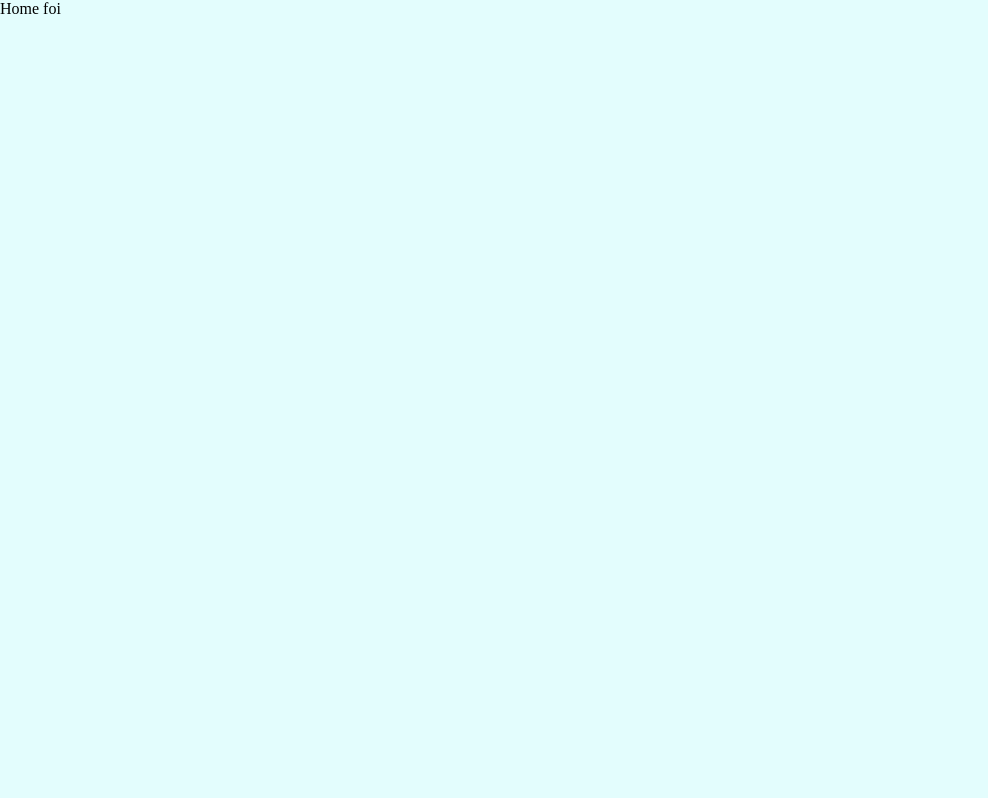
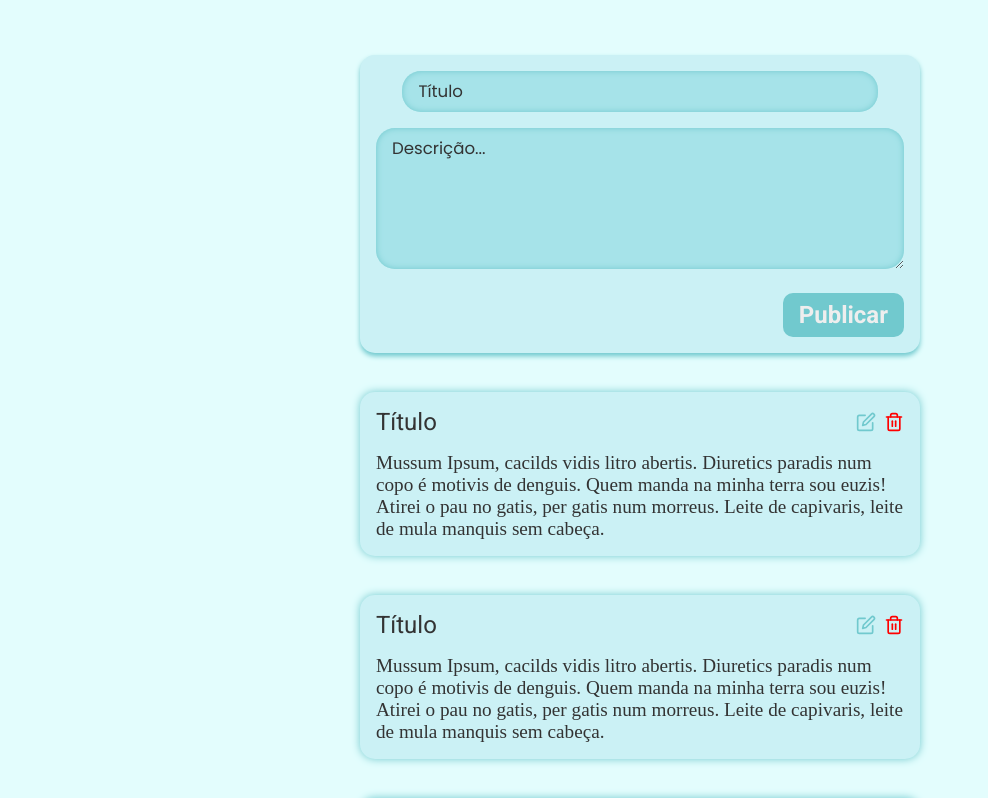
Before and after one commit to JuniorAlvess/posts-with-api-laravel, a React (Create React App) app in the folder frontend/: page /home in a window 1280 px wide. Shown: the top 798 px of the page, without its empty margins (0-988 px from the left). Built offline with nearby package versions, Linux system fonts and the light colour scheme.

Commit message:
All interfaces have been created.

```diff
--- a/frontend/src/components/Form/index.jsx
+++ b/frontend/src/components/Form/index.jsx
@@ -1,12 +1,12 @@
 import { useNavigate } from 'react-router-dom';
 import { FiUser, FiLock } from 'react-icons/fi';
 
-import './style.module.scss';
+import styles from './style.module.scss';
 
 const Form = (props) => {
     const navigate = useNavigate()
     return (
-        <form onSubmit={props.submit}>
+        <form className={styles.formAuth} onSubmit={props.submit}>
             <span>{props.title}</span>
 
             <div>
@@ -25,6 +25,7 @@ const Form = (props) => {
                 <input type="password" name="psw" placeholder="Senha" />
             </div>
             <p onClick={() => navigate('/register')}>{props.toRegister}</p>
+            <p onClick={() => navigate('/')}>{props.toLogin}</p>
 
             <button
                 type="submit"
--- a/frontend/src/components/Form/style.module.scss
+++ b/frontend/src/components/Form/style.module.scss
@@ -1,4 +1,4 @@
-form {
+    .formAuth {
         background: var(--backgroundColor);
 
         width: clamp(19.25rem, 70vw, 25rem);
@@ -60,6 +60,7 @@ form {
 
             border: none;
         }
+
         ::placeholder {
             color: var(--letterColor);
         }
@@ -81,6 +82,7 @@ form {
                 filter: opacity(70%);
             }
         }
+
         button[type="submit"] {
             background: var(--buttonBackground);
             color: var(--buttonColor);
@@ -94,6 +96,12 @@ form {
 
             border: none;
             border-radius: .625rem;
+            cursor: pointer;
+            transition: .3s;
+
+            &:hover {
+                filter: brightness(.95);
+            }
 
             &:active {
                 transform: scale(.90);
--- /dev/null
+++ b/frontend/src/components/FormPosts/index.jsx
@@ -0,0 +1,13 @@
+import styles from './style.module.scss'
+
+const FormPosts = (props) => {
+    return (
+        <form className={styles.formPosts} onSubmit={props.submit}>
+            <input type="text" placeholder="Título" />
+            <textarea cols="30" rows="5" placeholder="Descrição..." />
+            <button type="submit">{props.buttonText}</button>
+        </form>
+    );
+}
+
+export default FormPosts;
--- /dev/null
+++ b/frontend/src/components/FormPosts/style.module.scss
@@ -0,0 +1,72 @@
+.formPosts {
+    background: var(--backgroundColor);
+
+    width: clamp(22rem, 70vw, 35rem);
+
+    margin: 2.437rem auto;
+
+    display: flex;
+    flex-direction: column;
+    align-items: center;
+    gap: 1rem;
+
+    padding: 1rem;
+
+    border-radius: .9375rem;
+    box-shadow: 0 .2em .3em #71C9CE;
+
+    input, textarea {
+        background: var(--backgroundColorInput);
+        color: var(--letterColor);
+
+        padding: .5rem 1rem;
+
+        font-size: clamp(1rem, 1.3vw, 2rem);
+
+        font-weight: 400;
+        font-family: 'Poppins', sans-serif;
+
+        border: none;
+        border-radius: 1.187rem;
+
+        box-shadow: inset 0 0 0.4em #71C9CE;
+    }
+    input {
+        width: 90%;
+    }
+
+    textarea {
+        width: 100%;
+        min-height: 3rem;
+        resize: vertical;
+    }
+
+    ::placeholder {
+        color: var(--letterColor);
+    }
+
+    button[type="submit"] {
+        background: var(--buttonBackground);
+        color: var(--buttonColor);
+
+        margin-top: .5rem;
+        padding: .5rem 1rem;
+        align-self: flex-end;
+
+        font-size: clamp(.8rem, 2vw, 1.5rem);
+        font-weight: 700;
+        font-family: 'Roboto', sans-serif;
+
+        border: none;
+        border-radius: .625rem;
+        cursor: pointer;
+        transition: .3s;
+
+        &:hover {
+            filter: brightness(.95);
+        }
+        &:active {
+            transform: scale(.90);
+        }
+    }
+}
--- /dev/null
+++ b/frontend/src/components/Post/index.jsx
@@ -0,0 +1,32 @@
+import { FiEdit, FiTrash2 } from 'react-icons/fi';
+
+import styles from './style.module.scss';
+
+const Post = (props) => {
+    return (
+        <section>
+            <div className={styles.postGroup}>
+                <span>{props.title}</span>
+                <div className={styles.icons}>
+                    <FiEdit
+                        className="icon"
+                        title="Editar publicação?"
+                        size={20}
+                        color="#71C9CE"
+                    />
+                    <FiTrash2
+                        className="icon"
+                        title="Excluir publicação?"
+                        size={20}
+                        color="#FF0000"
+                    />
+                </div>
+            </div>
+            <article>
+                <p>{props.description}</p>
+            </article>
+        </section>
+    );
+}
+
+export default Post;
--- /dev/null
+++ b/frontend/src/components/Post/style.module.scss
@@ -0,0 +1,47 @@
+section {
+    background: var(--backgroundColor);
+
+    width: clamp(22rem, 70vw, 35rem);
+
+    margin: 2.437rem auto;
+
+    display: flex;
+    flex-direction: column;
+    align-items: center;
+    gap: 1rem;
+
+    padding: 1rem;
+
+    border-radius: .9375rem;
+    box-shadow: 0em 0em .5em #71C9CE;
+
+    .postGroup {
+        width: 100%;
+
+        display: flex;
+        justify-content: space-between;
+        align-items: center;
+
+        // border: 1px solid #000;
+
+        .icons{
+            display: inherit;
+            gap: .5rem;
+        }
+
+        .icon {
+            cursor: pointer;
+        }
+    }
+    span {
+        color: var(--letterColor);
+        font-size: clamp(1rem, 2vw, 1.5rem);
+        font-weight: 400;
+        font-family: 'Roboto', sans-serif;
+    }
+    article {
+        color: var(--letterColor);
+        font-size: clamp(1rem, 1.6vw, 1.2rem);
+    }
+
+}
--- a/frontend/src/pages/Home/index.js
+++ b/frontend/src/pages/Home/index.js
@@ -1,6 +1,36 @@
+import FormPosts from "../../components/FormPosts";
+import Post from "../../components/Post";
+
+import styles from './style.module.scss'
+
 const Home = () => {
     return (
-        <p>Home foi</p>
+        <main className={styles.container}>
+            <FormPosts
+                buttonText="Publicar"
+            />
+            <Post
+                title="Título"
+                description="Mussum Ipsum, cacilds vidis litro abertis. Diuretics paradis num copo é motivis de denguis.
+                Quem manda na minha terra sou euzis! Atirei o pau no gatis, per gatis num morreus. Leite de capivaris,
+                leite de mula manquis sem cabeça.
+                "
+            />
+            <Post
+                title="Título"
+                description="Mussum Ipsum, cacilds vidis litro abertis. Diuretics paradis num copo é motivis de denguis.
+                Quem manda na minha terra sou euzis! Atirei o pau no gatis, per gatis num morreus. Leite de capivaris,
+                leite de mula manquis sem cabeça.
+                "
+            />
+            <Post
+                title="Título"
+                description="Mussum Ipsum, cacilds vidis litro abertis. Diuretics paradis num copo é motivis de denguis.
+                Quem manda na minha terra sou euzis! Atirei o pau no gatis, per gatis num morreus. Leite de capivaris,
+                leite de mula manquis sem cabeça.
+                "
+            />
+        </main>
     );
 }
 
--- /dev/null
+++ b/frontend/src/pages/Home/style.module.scss
@@ -0,0 +1,9 @@
+.container {
+    width: 50vw;
+    width: clamp(25rem, 70vw, 40rem);
+
+    margin: 0 auto;
+    padding: 1rem;
+
+    // border: 1px solid #f00;
+}
--- a/frontend/src/pages/Register/index.js
+++ b/frontend/src/pages/Register/index.js
@@ -5,6 +5,7 @@ const Register = () => {
         <Form
             title="Cadastre-se"
             navigation="/"
+            toLogin="Já possui cadastro?"
             buttonText="Cadastrar"
         />
     );
```
Lines whose indentation alone changed are shown as unchanged.
